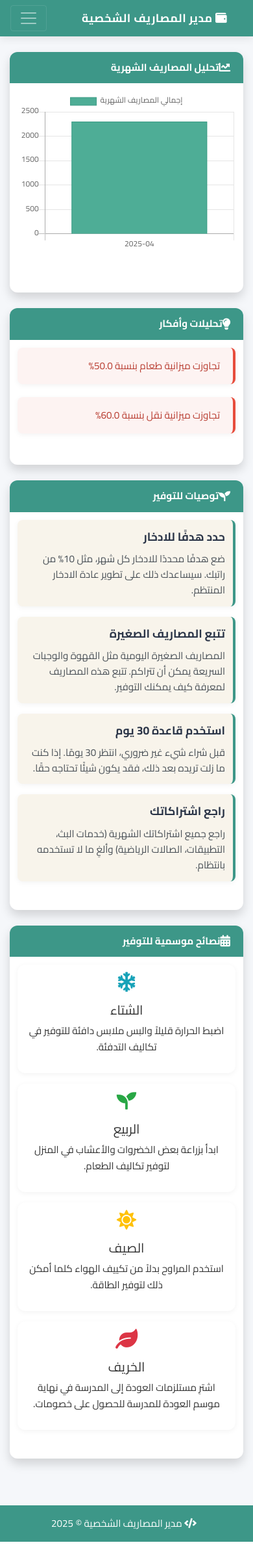
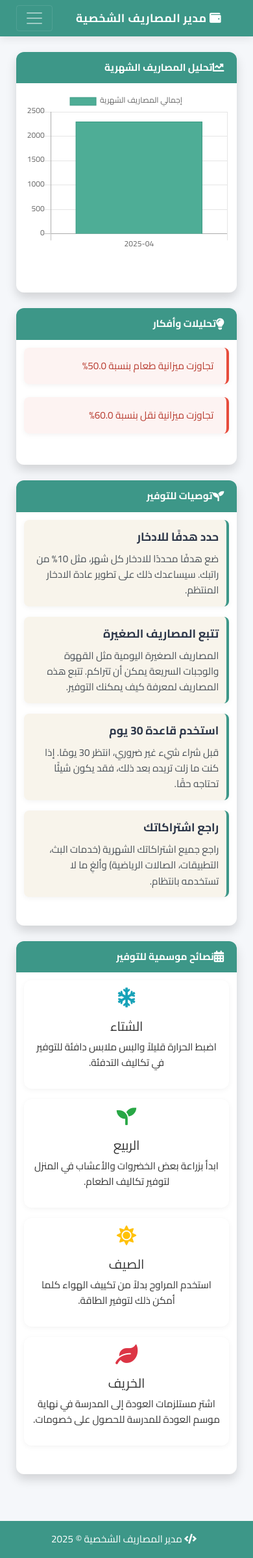
Before and after one commit to Nawal024/FinTrack, a Flask app: page /insights in a window 390 px wide. Shown: the whole page at 65% size. Before the commit the page ends 2372 px from the top, so only its background shows below. Run offline with Flask 3, Linux system fonts and the light colour scheme; some libraries are stand-ins or nearby versions.

Commit message:
Revert to previous card layout.  Restored responsive card sizing to improve visual balance.
Replit-Commit-Author: Agent
Replit-Commit-Session-Id: 5526a1e3-5d60-4dd7-9b5d-967b15494f19
Replit-Commit-Screenshot-Url: https://storage.googleapis.com/screenshot-production-us-central1/370d54e9-ffff-4731-973d-56af681da546/345a61d5-bc45-4ad1-88fa-df60a5e4f949.jpg

```diff
--- a/static/css/styles.css
+++ b/static/css/styles.css
@@ -85,20 +85,14 @@ body {
 
 /* Container & Row adjustments */
 .container {
-    max-width: 100%;
+    max-width: 95%;
     padding-right: 1rem;
     padding-left: 1rem;
 }
 
-@media (min-width: 576px) {
-    .container {
-        max-width: 95%;
-    }
-}
-
 @media (min-width: 992px) {
     .container {
-        max-width: 95%;
+        max-width: 90%;
     }
 }
 
@@ -109,13 +103,13 @@ body {
 }
 
 .row {
-    margin-right: -0.5rem;
-    margin-left: -0.5rem;
+    margin-right: -0.75rem;
+    margin-left: -0.75rem;
 }
 
 .row > [class*="col-"] {
-    padding-right: 0.5rem;
-    padding-left: 0.5rem;
+    padding-right: 0.75rem;
+    padding-left: 0.75rem;
 }
 
 /* Cards */
--- a/templates/budget.html
+++ b/templates/budget.html
@@ -13,7 +13,7 @@
                 {% if categories %}
                 <div class="row">
                     {% for category in categories %}
-                    <div class="col-md-6 col-lg-4 mb-4">
+                    <div class="col-sm-6 col-md-4 col-lg-3 mb-4">
                         <div class="card category-card" data-name-en="{{ category.name_en }}" data-name-ar="{{ category.name_ar }}">
                             <div class="card-body">
                                 <h5 class="card-title text-center mb-3">
--- a/templates/index.html
+++ b/templates/index.html
@@ -22,11 +22,9 @@
                     </div>
                     <div class="form-group">
                         <label for="amount">المبلغ</label>
-                        <div class="input-group">
+                        <div class="currency-input">
                             <input type="number" class="form-control" id="amount" name="amount" min="0.01" step="0.01" required>
-                            <div class="input-group-append">
-                                <span class="input-group-text">ريال</span>
-                            </div>
+                            <span class="input-group-text">ريال</span>
                         </div>
                     </div>
                     <div class="form-group">
--- a/templates/insights.html
+++ b/templates/insights.html
@@ -76,7 +76,7 @@
             </div>
             <div class="card-body">
                 <div class="row">
-                    <div class="col-md-3 mb-3">
+                    <div class="col-sm-6 col-md-3 mb-3">
                         <div class="card">
                             <div class="card-body text-center">
                                 <i class="fas fa-snowflake fa-2x text-info mb-3"></i>
@@ -85,7 +85,7 @@
                             </div>
                         </div>
                     </div>
-                    <div class="col-md-3 mb-3">
+                    <div class="col-sm-6 col-md-3 mb-3">
                         <div class="card">
                             <div class="card-body text-center">
                                 <i class="fas fa-seedling fa-2x text-success mb-3"></i>
@@ -94,7 +94,7 @@
                             </div>
                         </div>
                     </div>
-                    <div class="col-md-3 mb-3">
+                    <div class="col-sm-6 col-md-3 mb-3">
                         <div class="card">
                             <div class="card-body text-center">
                                 <i class="fas fa-sun fa-2x text-warning mb-3"></i>
@@ -103,7 +103,7 @@
                             </div>
                         </div>
                     </div>
-                    <div class="col-md-3 mb-3">
+                    <div class="col-sm-6 col-md-3 mb-3">
                         <div class="card">
                             <div class="card-body text-center">
                                 <i class="fas fa-leaf fa-2x text-danger mb-3"></i>
```
